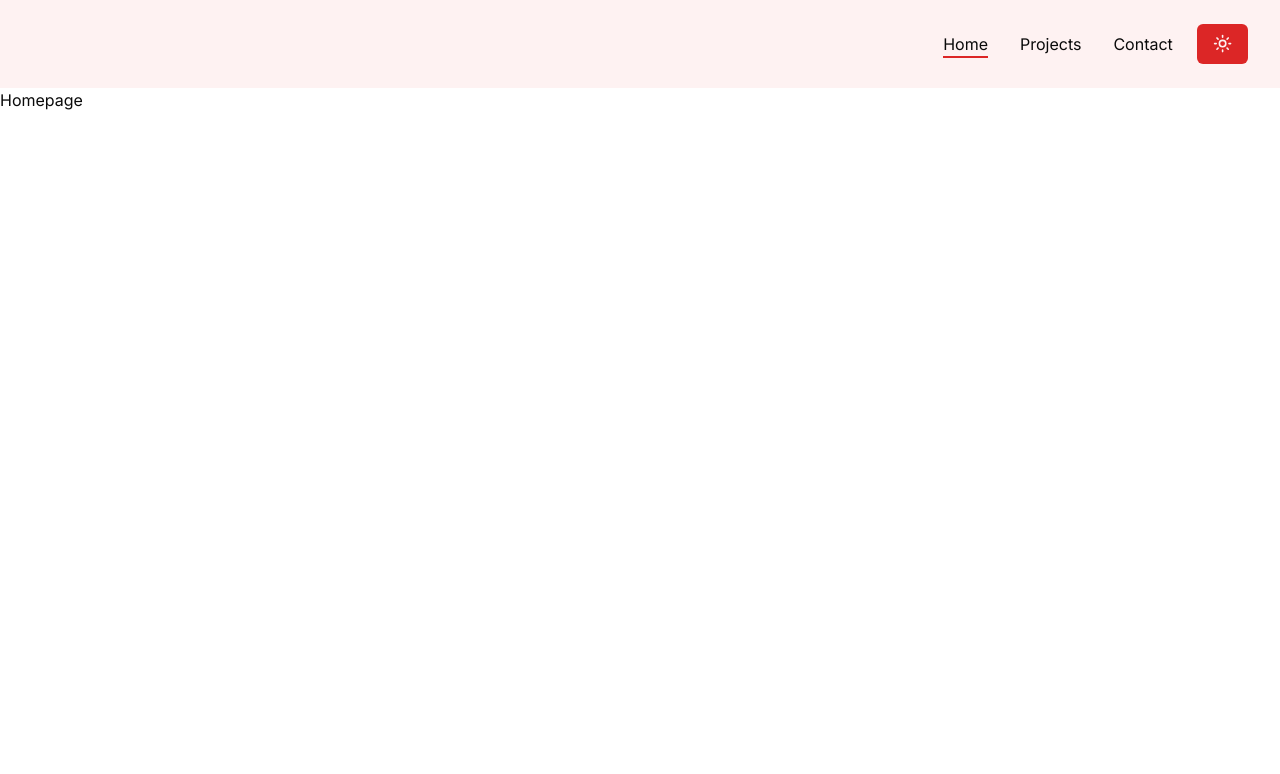
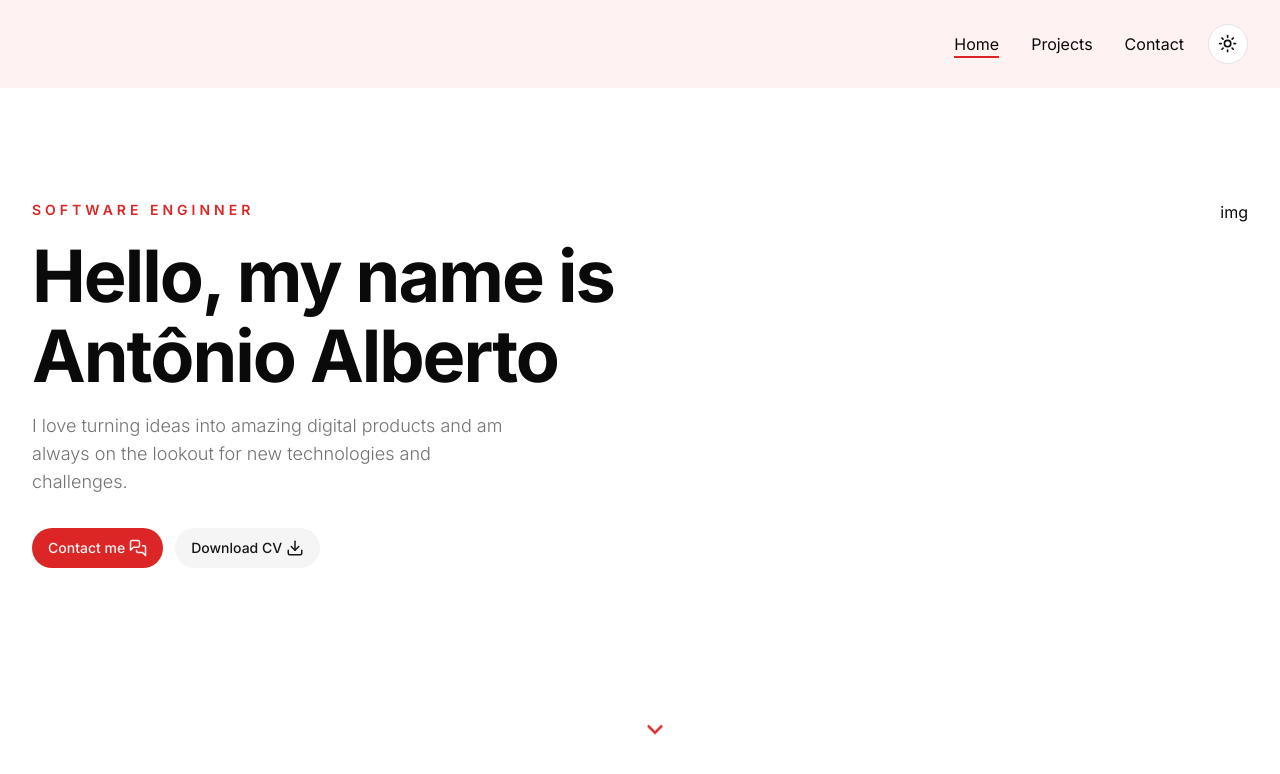
Before and after one commit to antonioalberto-dev/my_portifolio, a Next.js app: page / in a window 1280 px wide. Shown: the top 774 px of the page. Built offline with nearby package versions, Linux system fonts and the light colour scheme.

Commit message:
feat: hero

```diff
--- a/app/globals.css
+++ b/app/globals.css
@@ -3,7 +3,6 @@
 @tailwind utilities;
 
 @layer base {
-
   @layer base {
     :root {
       --background: 0 0% 100%;
@@ -50,7 +49,6 @@
       --ring: 0 72.2% 50.6%;
     }
   }
-
 }
 
 @layer base {
@@ -61,3 +59,11 @@
     @apply bg-background text-foreground;
   }
 }
+
+.h1 {
+  @apply text-6xl xl:text-[72px] xl:leading-[80px] tracking-[-2px] font-bold;
+}
+
+.subtitle{
+  @apply text-muted-foreground text-lg mb-8 font-light;
+}
--- a/app/page.jsx
+++ b/app/page.jsx
@@ -1,5 +1,9 @@
-import Image from "next/image";
+import Hero from "@/components/Hero";
 
 export default function Home() {
-  return <main>Homepage</main>;
+  return (
+    <main>
+      <Hero />
+    </main>
+  );
 }
--- /dev/null
+++ b/components/Badge.jsx
@@ -0,0 +1,7 @@
+import React from "react";
+
+const Badge = () => {
+  return <div>Badge</div>;
+};
+
+export default Badge;
--- /dev/null
+++ b/components/DevImg.jsx
@@ -0,0 +1,9 @@
+import React from 'react'
+
+const DevImg = () => {
+  return (
+    <div>DevImg</div>
+  )
+}
+
+export default DevImg
--- /dev/null
+++ b/components/Hero.jsx
@@ -0,0 +1,51 @@
+import Link from "next/link";
+import { Button } from "./ui/button";
+import { Download, MessagesSquareIcon } from "lucide-react";
+
+import {
+  RiBriefcase4Fill,
+  RiTeamFill,
+  RiTodoFill,
+  RiArrowDownSLine,
+} from "react-icons/ri";
+
+import DevImg from "./DevImg";
+import Socials from "./Socials";
+import Badge from "./Badge";
+
+const Hero = () => {
+  return (
+    <section className="py-12 xl:py-24 h-[84vh] xl:pt-28 bg-hero bg-no-repeat bg-bottom bg-cover dark:bg-none">
+      <div className="container mx-auto">
+        <div className="flex justify-between gap-x-8">
+          <div className="flex max-w-[600px] flex-col justify-center mx-auto xl:mx-0 text-center xl:text-left">
+            <div className="text-sm uppercase font-semibold mb-4 text-primary tracking-[4px]">
+              Software Enginner
+            </div>
+            <h1 className="h1 mb-4">Hello, my name is Antônio Alberto</h1>
+            <p className="subtitle max-w-[490px] mx-auto xl:mx-0">
+              I love turning ideas into amazing digital products and am always
+              on the lookout for new technologies and challenges.
+            </p>
+            <div className="flex flex-col gap-y-3 md:flex-row gap-x-3 mx-auto xl:mx-0 mb-12">
+              <Link href="/contact">
+                <Button className="gap-x-1">
+                  Contact me <MessagesSquareIcon size={18} />
+                </Button>
+              </Link>
+              <Button className="gap-x-1" variant='secondary'>
+                Download CV <Download size={18} />
+              </Button>
+            </div>
+          </div>
+          <div className="hidden xl:flex relative">img</div>
+        </div>
+        <div className="hidden md:flex absolute left-2/4 bottom-44 xl:bottom-12 animate-bounce">
+          <RiArrowDownSLine className="text-3xl text-primary" />
+        </div>
+      </div>
+    </section>
+  );
+};
+
+export default Hero;
--- /dev/null
+++ b/components/Socials.jsx
@@ -0,0 +1,7 @@
+import React from "react";
+
+const Socials = () => {
+  return <div>Socials</div>;
+};
+
+export default Socials;
--- a/components/ThemeToggler.jsx
+++ b/components/ThemeToggler.jsx
@@ -8,9 +8,13 @@
   const { theme, setTheme } = useTheme();
   return (
     <div>
-      <Button onClick={() => setTheme(theme === 'dark' ? 'light' : 'dark')}>
+      <Button
+        variant="outline"
+        size="icon"
+        onClick={() => setTheme(theme === "dark" ? "light" : "dark")}
+      >
         <SunIcon className="h-[1.2rem] w-[1.2rem] rotate-0 scale-100 transition-all dark:-rotate-90 dark:scale-0" />
-        <MoonIcon className="absolute h-[1.2rem] w-[1.2rem] rotate-90 scale-0 transition-all dark:rotate-0 dark:scale-100"/>
+        <MoonIcon className="absolute h-[1.2rem] w-[1.2rem] rotate-90 scale-0 transition-all dark:rotate-0 dark:scale-100" />
       </Button>
     </div>
   );
--- a/components/ui/button.jsx
+++ b/components/ui/button.jsx
@@ -1,11 +1,11 @@
-import * as React from "react"
-import { Slot } from "@radix-ui/react-slot"
+import * as React from "react";
+import { Slot } from "@radix-ui/react-slot";
 import { cva } from "class-variance-authority";
 
-import { cn } from "@/lib/utils"
+import { cn } from "@/lib/utils";
 
 const buttonVariants = cva(
-  "inline-flex items-center justify-center whitespace-nowrap rounded-md text-sm font-medium ring-offset-background transition-colors focus-visible:outline-none focus-visible:ring-2 focus-visible:ring-ring focus-visible:ring-offset-2 disabled:pointer-events-none disabled:opacity-50",
+  "inline-flex items-center justify-center whitespace-nowrap rounded-full text-sm font-medium ring-offset-background transition-colors focus-visible:outline-none focus-visible:ring-2 focus-visible:ring-ring focus-visible:ring-offset-2 disabled:pointer-events-none disabled:opacity-50",
   {
     variants: {
       variant: {
@@ -31,17 +31,20 @@
       size: "default",
     },
   }
-)
+);
 
-const Button = React.forwardRef(({ className, variant, size, asChild = false, ...props }, ref) => {
-  const Comp = asChild ? Slot : "button"
-  return (
-    (<Comp
-      className={cn(buttonVariants({ variant, size, className }))}
-      ref={ref}
-      {...props} />)
-  );
-})
-Button.displayName = "Button"
+const Button = React.forwardRef(
+  ({ className, variant, size, asChild = false, ...props }, ref) => {
+    const Comp = asChild ? Slot : "button";
+    return (
+      <Comp
+        className={cn(buttonVariants({ variant, size, className }))}
+        ref={ref}
+        {...props}
+      />
+    );
+  }
+);
+Button.displayName = "Button";
 
-export { Button, buttonVariants }
+export { Button, buttonVariants };
--- a/tailwind.config.js
+++ b/tailwind.config.js
@@ -74,4 +74,7 @@
     },
   },
   plugins: [require("tailwindcss-animate")],
+  backgroundImage: {
+    hero: 'url(/hero/hero-bg.png)'
+  },
 }
```
Lines whose indentation alone changed are shown as unchanged.
